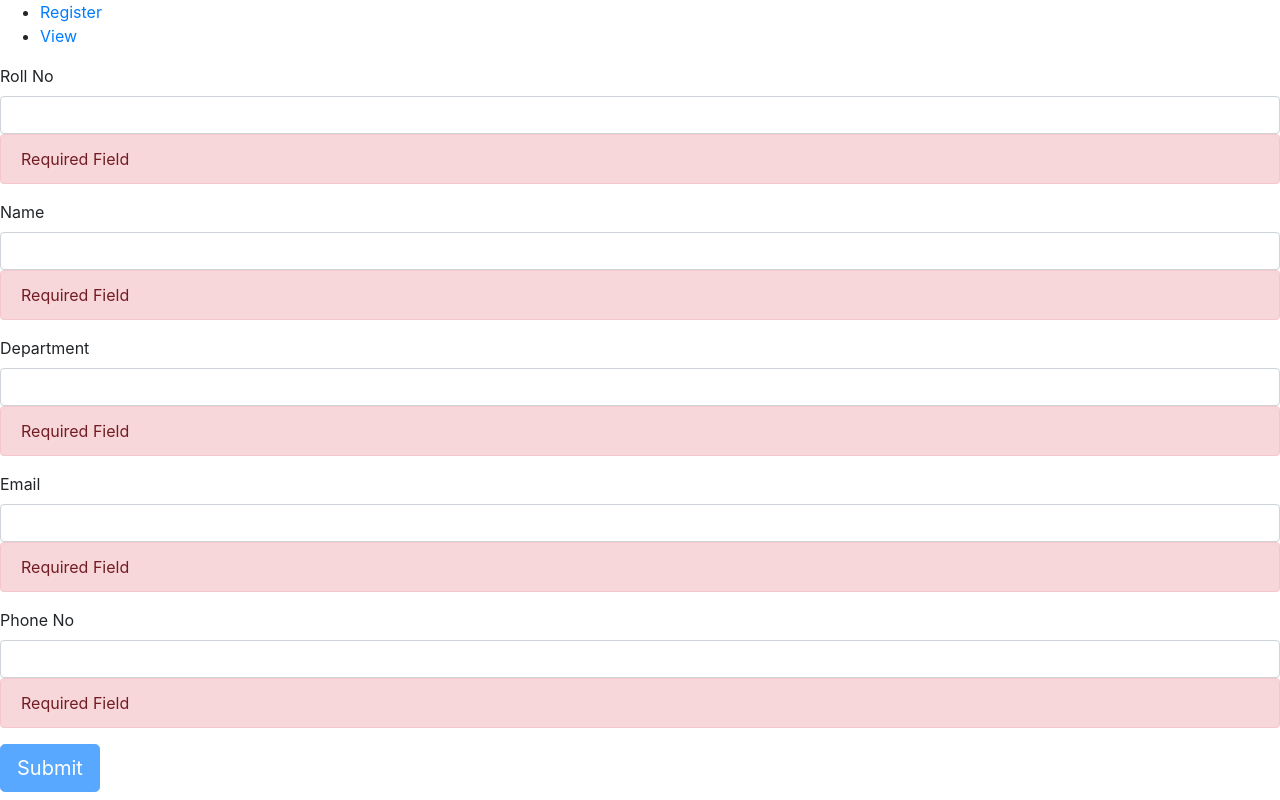
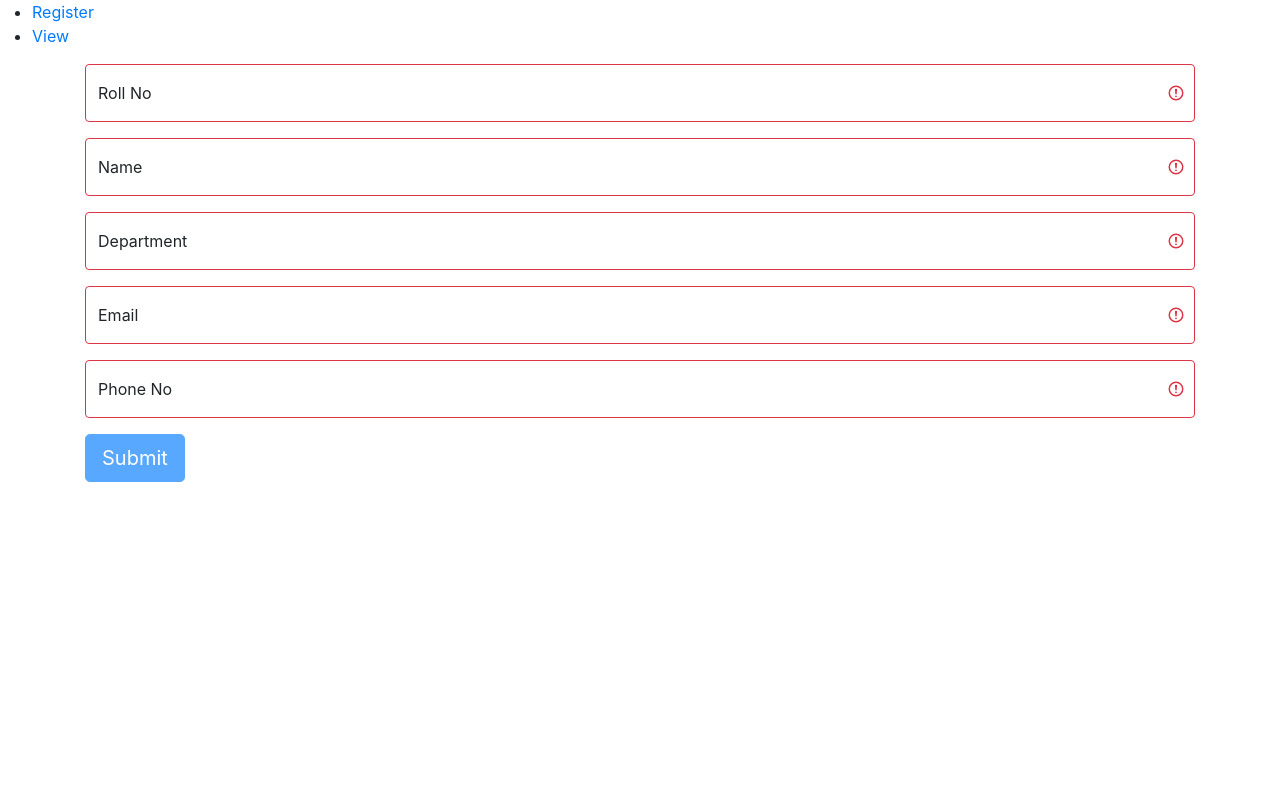
Before and after one commit to JoseVSeb/angular-training-final-assessment, an Angular app: page /register in a window 1280 px wide. Built offline with nearby package versions, Linux system fonts and the light colour scheme.

Commit message:
floating labels for register form

```diff
--- a/src/app/app.component.html
+++ b/src/app/app.component.html
@@ -3,4 +3,6 @@
   <li><a routerLink="view">View</a></li>
 </ul>
 
-<router-outlet></router-outlet>
+<div class="container">
+  <router-outlet></router-outlet>
+</div>
--- a/src/app/register/register.component.html
+++ b/src/app/register/register.component.html
@@ -1,16 +1,14 @@
 <form [formGroup]="studentForm" (submit)="onSubmit(studentForm.value)">
-    <div *ngFor="let control of controls">
+    <div *ngFor="let control of controls" class="form-floating mb-3">
+        <input
+            type="text"
+            formControlName={{control}}
+            class="form-control" id={{control}}
+            placeholder={{getLabel(control)}}
+            [ngClass]="{'is-invalid': studentForm.controls[control].invalid}"
+            required
+        />
         <label for={{control}} class="form-label">{{getLabel(control)}}</label>
-        <input type="text" formControlName={{control}} class="form-control" id={{control}} required>
-        <div *ngIf="studentForm.controls[control].invalid" class="alert alert-danger">
-            <ng-container *ngIf="
-                studentForm.controls[control].errors?.required;
-                then requiredField;
-                else invalidInput
-            "></ng-container>
-            <ng-template #requiredField>Required Field</ng-template>
-            <ng-template #invalidInput>Invalid Input</ng-template>
-        </div>
     </div>
     <button type="submit" [disabled]="!studentForm.valid" value="Submit" class="btn btn-primary btn-lg">
         Submit
--- a/src/index.html
+++ b/src/index.html
@@ -6,6 +6,10 @@
   <base href="/">
   <meta name="viewport" content="width=device-width, initial-scale=1">
   <link rel="icon" type="image/x-icon" href="favicon.ico">
+
+  <!-- import bootstrap -->
+  <link href="https://cdn.jsdelivr.net/npm/bootstrap@5.1.3/dist/css/bootstrap.min.css" rel="stylesheet" integrity="sha384-1BmE4kWBq78iYhFldvKuhfTAU6auU8tT94WrHftjDbrCEXSU1oBoqyl2QvZ6jIW3" crossorigin="anonymous">
+  <script src="https://cdn.jsdelivr.net/npm/bootstrap@5.1.3/dist/js/bootstrap.bundle.min.js" integrity="sha384-ka7Sk0Gln4gmtz2MlQnikT1wXgYsOg+OMhuP+IlRH9sENBO0LRn5q+8nbTov4+1p" crossorigin="anonymous"></script>
 </head>
 <body>
   <app-root></app-root>
```
